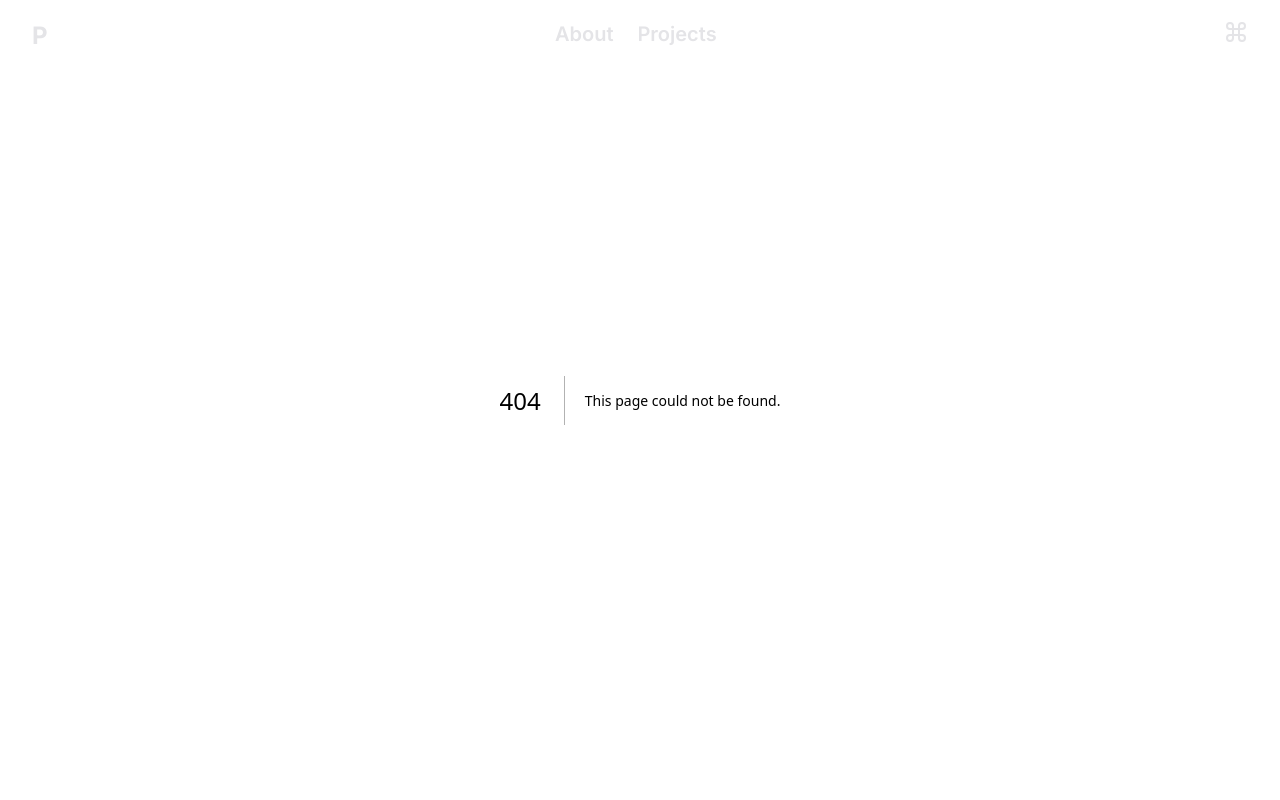
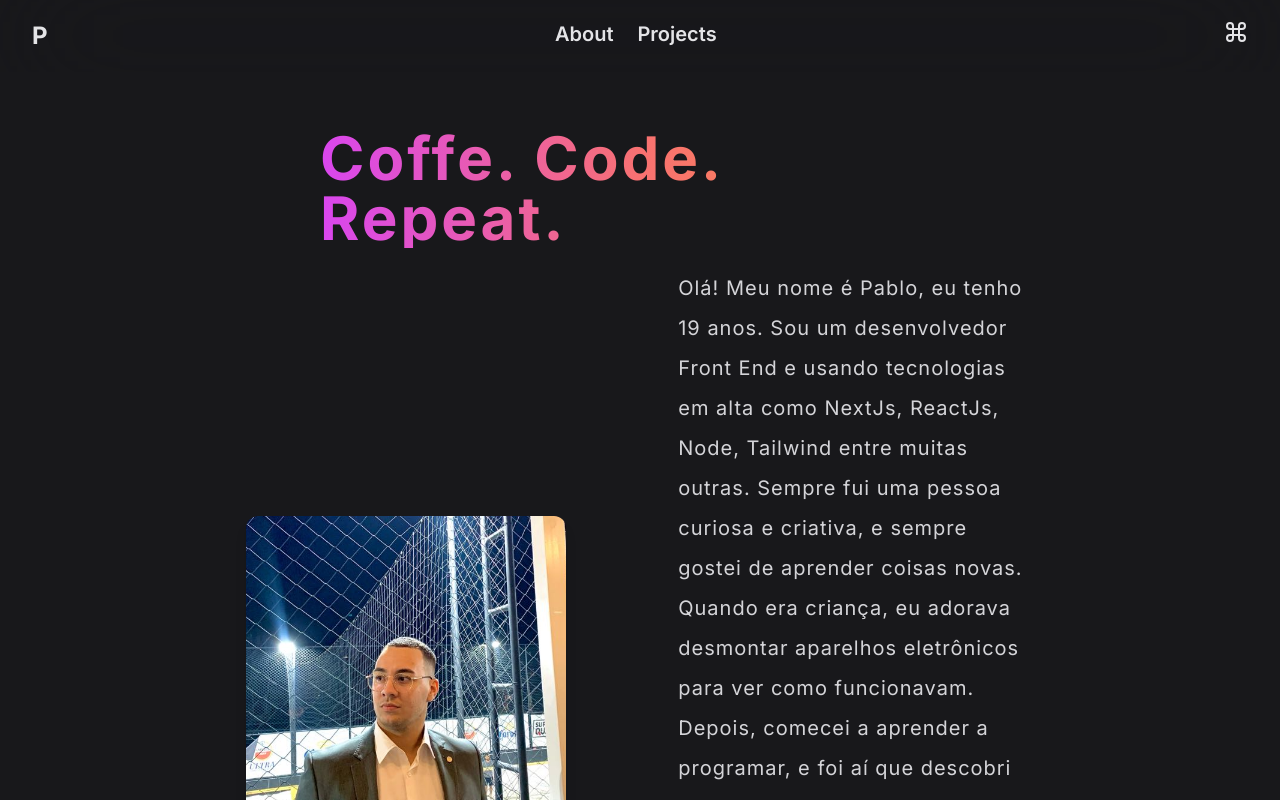
Before and after one commit to PabloJesusdaSilva/portfolio, a Next.js app: page /about-me in a window 1280 px wide. Before the commit this address had no page. Shown: the top 800 px of the page. Built offline with nearby package versions, Linux system fonts and the light colour scheme.

Commit message:
:fix: correcting error

```diff
--- a/src/app/about/page.tsx
+++ b/src/app/about-me/page.tsx
@@ -1,8 +1,8 @@
 import Image from "next/image";
 
-import AboutImage from "../assets/eu.jpg"
+import AboutImage from "@/app/assets/eu.jpg"
 
-export default function () {
+export default function AboutMePage () {
    return (
       <main className="flex flex-col items-center w-full h-auto mt-32 text-zinc-400">
          <div className="w-5/6 md:w-3/6 pb-2 mb-3">
@@ -12,7 +12,7 @@ export default function () {
          </div>
 
          <div className="flex flex-col items-center space-x-0 space-y-8 md:flex-row justify-center w-5/6 md:space-x-28 md:space-y-0">
-            <Image src={AboutImage} alt="" width={200} height={200} className="w-80 h-96 rounded-xl shadow-lg object-cover"/>
+            <Image src={AboutImage} alt="imagem de perfil" width={200} height={200} className="w-80 h-96 rounded-xl shadow-lg object-cover"/>
 
             <p className="w-10/12 md:w-4/12 tracking-wider leading-10 text-xl text-zinc-300">
             Olá! Meu nome é Pablo, eu tenho 19 anos. Sou um desenvolvedor Front End e usando tecnologias em alta como NextJs, ReactJs, Node, Tailwind entre muitas outras.
@@ -74,5 +74,5 @@ export default function () {
             </article>
          </div>
       </main>
-   );
+   )
 }
--- a/src/app/components/Header.tsx
+++ b/src/app/components/Header.tsx
@@ -1,22 +1,26 @@
-'use client'
+"use client"
 
-import { Command } from 'lucide-react';
-import Link from 'next/link';
+import { Command } from "lucide-react";
+import Link from "next/link";
 
 export default function Header () {
    return (
       <header className="fixed flex justify-between w-full py-5 px-8 text-zinc-200 backdrop-blur-3xl">
-         <div className='font-bold text-2xl transition-all duration-300 hover:text-zinc-300'>P</div>
+         <div className="font-bold text-2xl transition-all duration-300 hover:text-zinc-300">
+            <Link href="/">
+               P
+            </Link>
+         </div>
 
-         <nav className='hidden md:block'>
-            <ul className='flex space-x-6'>
+         <nav className="hidden md:block">
+            <ul className="flex space-x-6">
                <li>
-                  <Link href="/about"className='text-xl font-semibold transition-all duration-300 hover:text-zinc-300'>
+                  <Link href="/about-me"className="text-xl font-semibold transition-all duration-300 hover:text-zinc-300">
                      About
                   </Link>
                </li>
                <li>
-                  <Link href="/projects" className='text-xl font-semibold transition-all duration-300 hover:text-zinc-300'>
+                  <Link href="/projects" className="text-xl font-semibold transition-all duration-300 hover:text-zinc-300">
                      Projects
                   </Link>
                </li>
@@ -24,7 +28,7 @@ export default function Header () {
          </nav>
 
          <div>
-            <Command className='transition-all duration-500 hover:rotate-180'
+            <Command className="transition-all duration-500 hover:rotate-180"
             />
          </div>
       </header>
```
